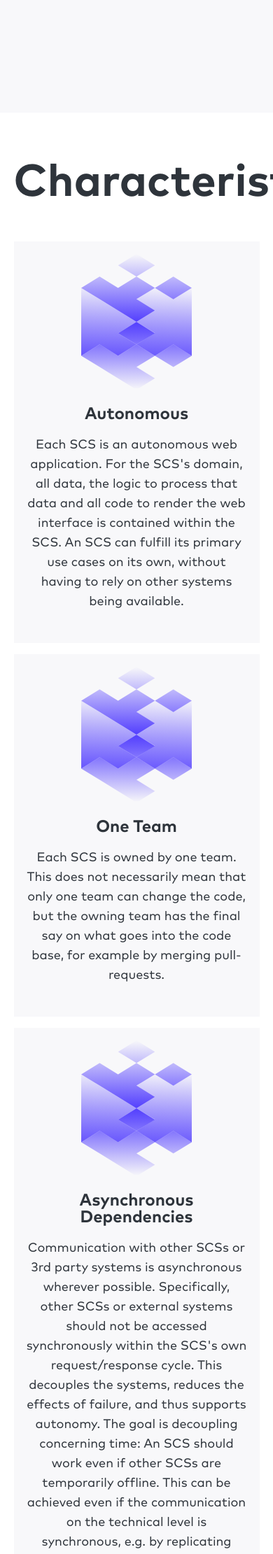
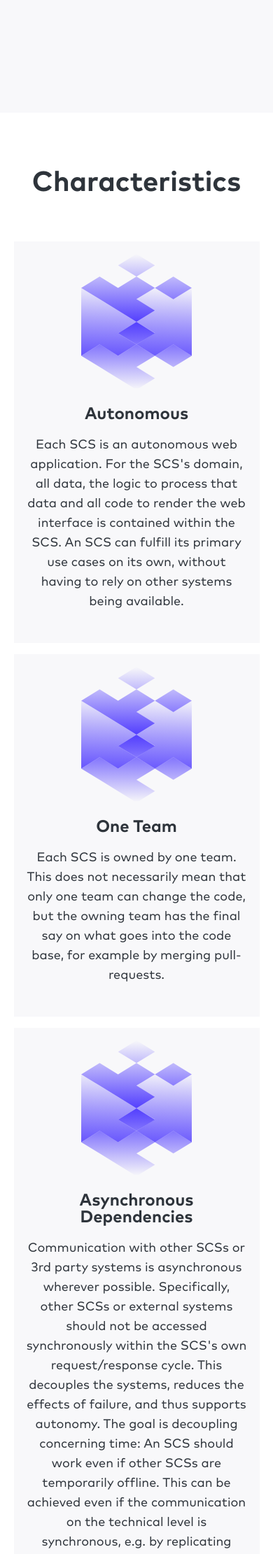
Before and after one commit to innoq/SCS, a Jekyll site: the page built from index.html, in a window 390 px wide. Shown: the part 739-2960 px from the top of the page at 70% size. Built offline with Jekyll 4.4.1, drawn with Linux system fonts in a browser that asks for light colours.

Commit message:
make section headings smaller for mobile

```diff
--- a/css/default.css
+++ b/css/default.css
@@ -19,7 +19,7 @@ body {
 }
 
 section.container > h2 {
-  font-size: 4rem;
+  font-size: 2.5rem;
   font-weight: 400;
   margin-bottom: 4rem;
 }
@@ -41,6 +41,10 @@ section.container > h2 {
 @media screen and (min-width: 768px) {
   .offset-top {
     margin-top: 8rem;
+  }
+
+  section.container > h2 {
+    font-size: 4rem;
   }
 }
 
```
